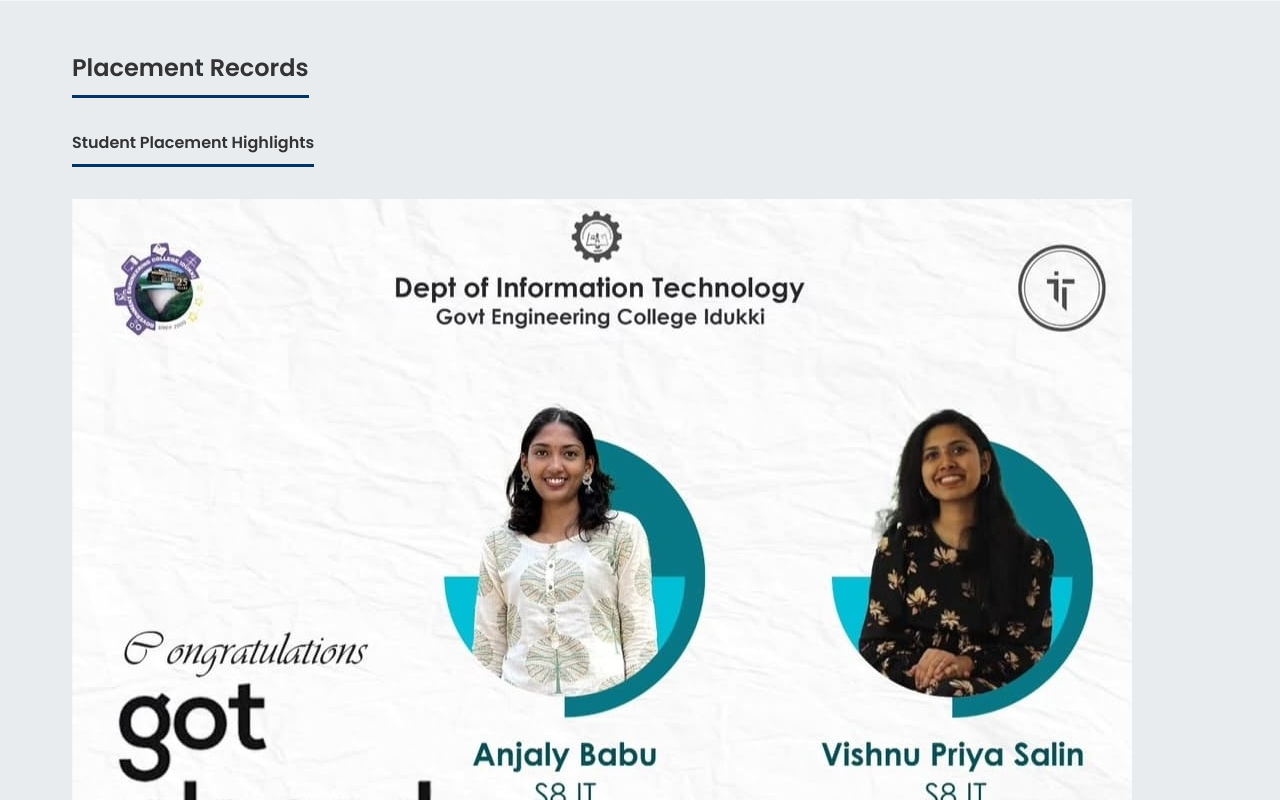
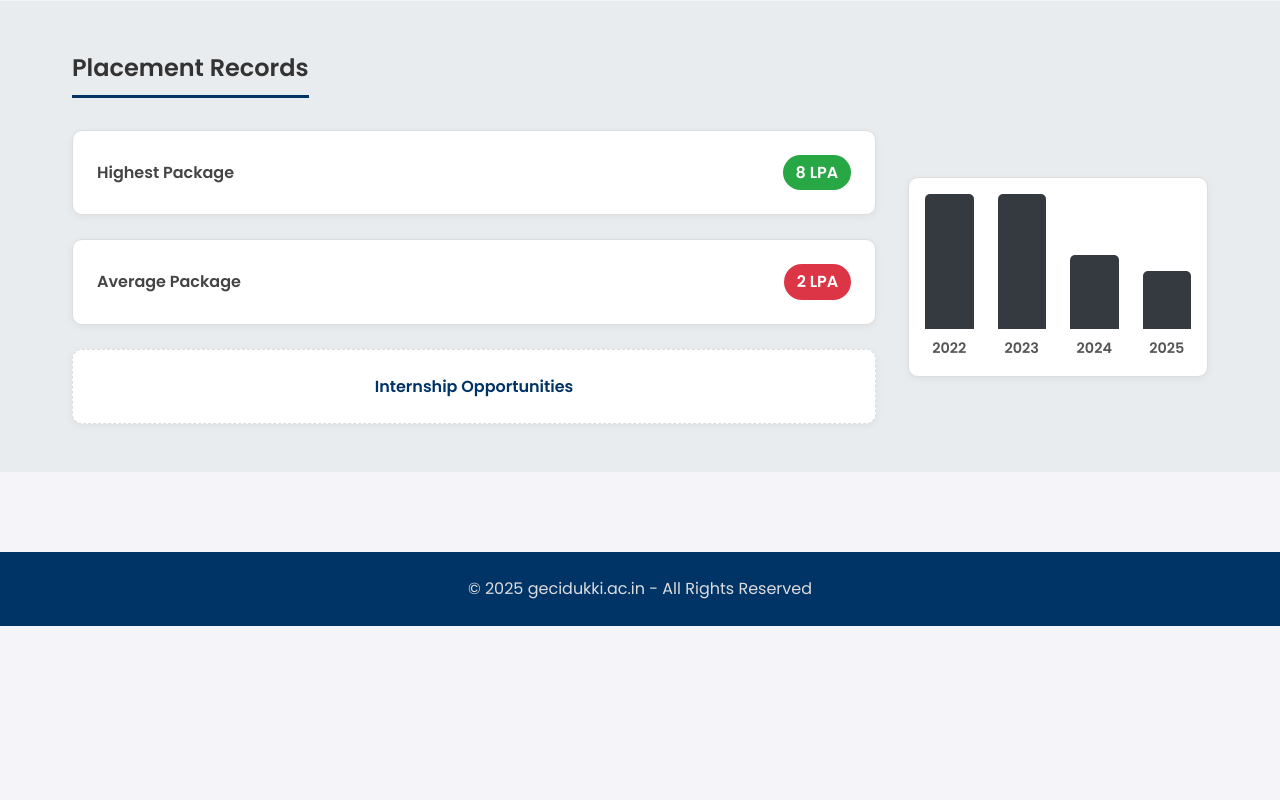
Before and after one commit to Adhithi-santhosh/dept_IT, a plain HTML site: page placement.html in a window 1280 px wide. Shown: the part 660-1460 px from the top of the page. After the commit the page ends 1286 px from the top, so only its background shows below. Drawn offline with Linux system fonts and the light colour scheme.

Commit message:
feat: image removed

```diff
--- a/placement.html
+++ b/placement.html
@@ -52,12 +52,12 @@
         <section class="records-section">
             <div class="records-container">
                 <h2>Placement Records</h2>
-                    <div class="student-highlights-section">
+                    <!-- <div class="student-highlights-section">
                         <div class="highlights-container">
                             <h2 style="font-size: 1em;">Student Placement Highlights</h2>
                             <img src="images/talrop placement.jpg" alt="talrop-placement">
                         </div>
-                    </div>
+                    </div> -->
                 <div class="records-content">
                     <div class="stats-cards">
                         <div class="stat-card">
```
